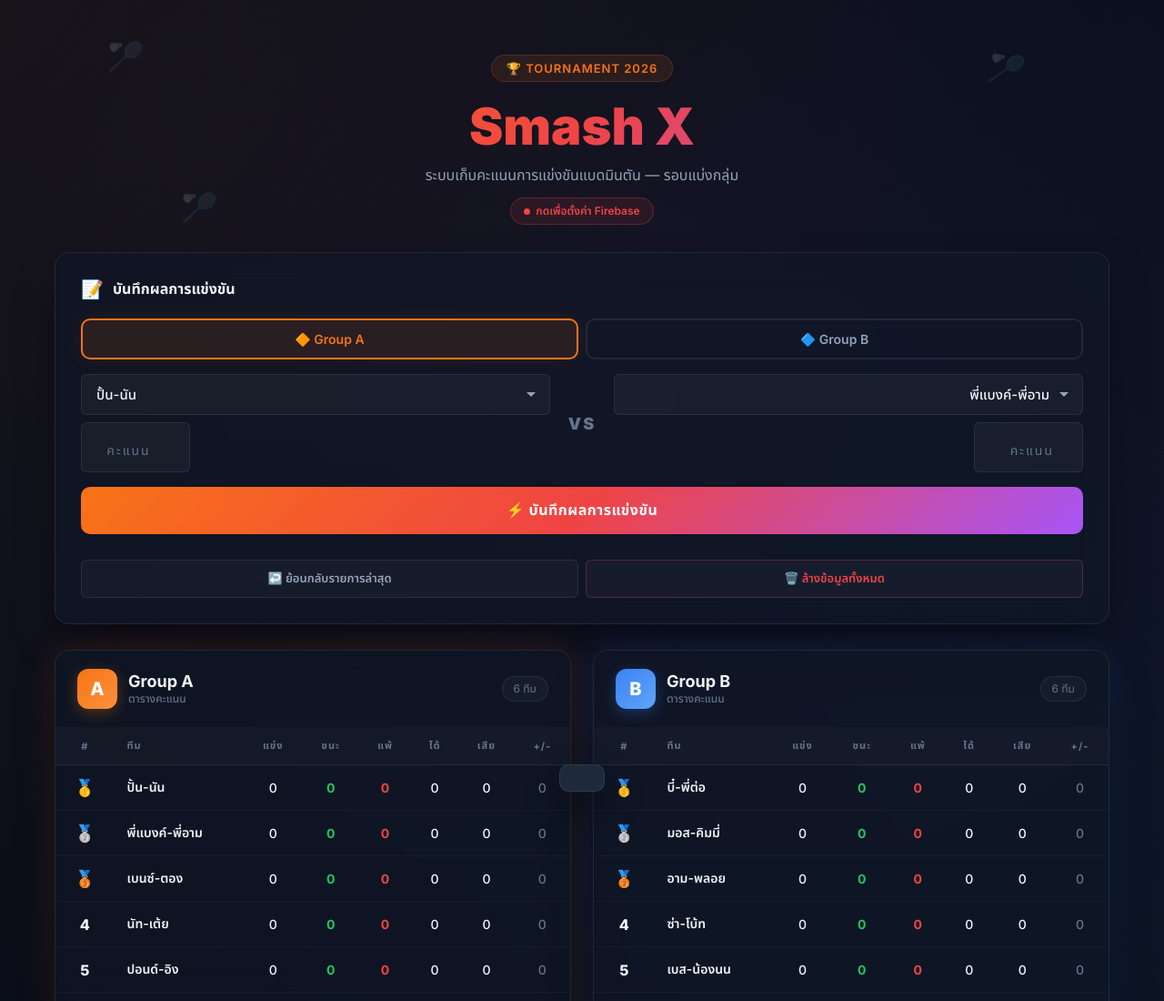
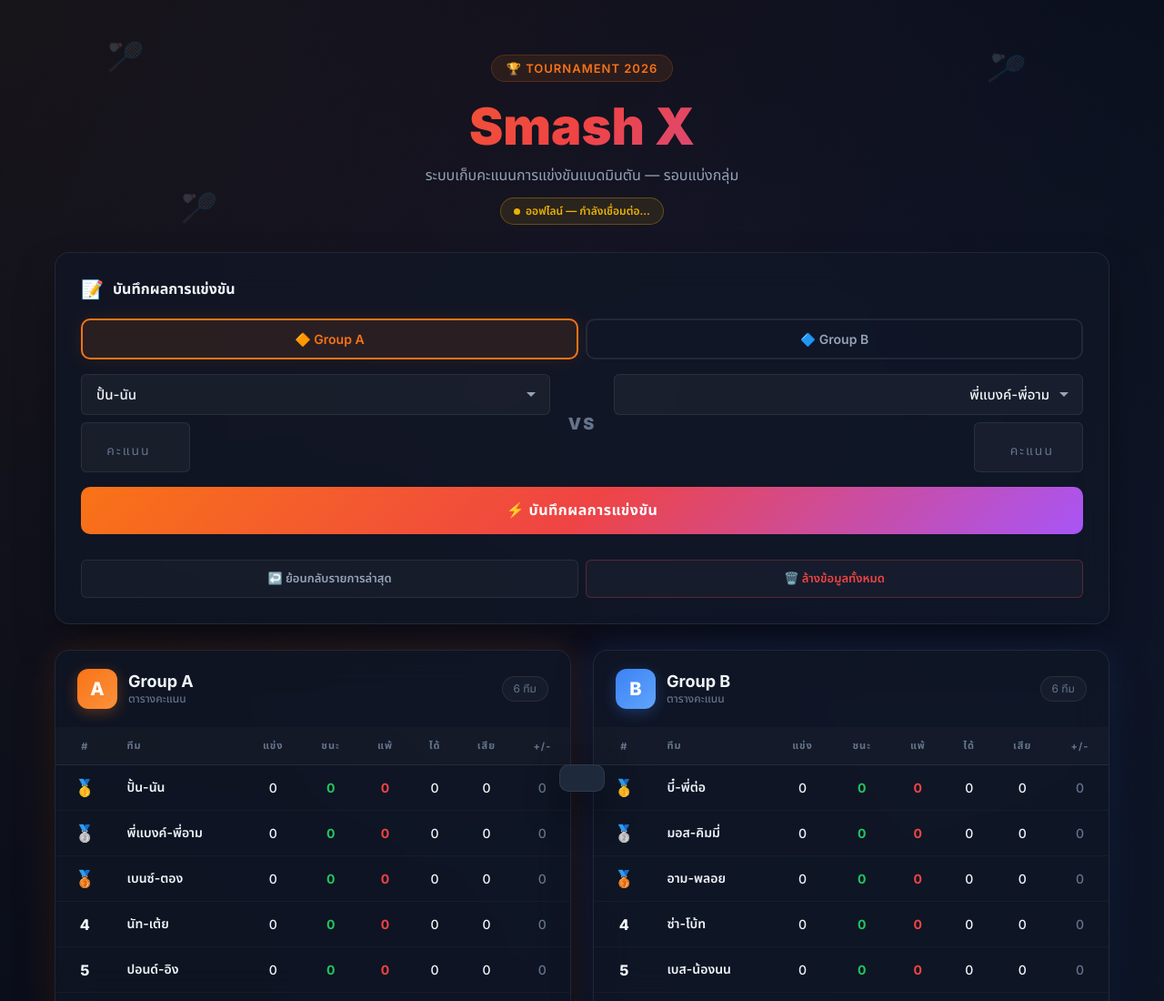
Before and after one commit to sanaphol/SmashX_scoreboard, a plain HTML site: page index.html in a window 1280 px wide. Shown: the top 1100 px of the page at 91% size. Drawn offline with Linux system fonts and the light colour scheme; no server answers.

Commit message:
Update index.html

```diff
--- a/index.html
+++ b/index.html
@@ -1335,6 +1335,19 @@
 
     // ===== FIREBASE =====
     const FIREBASE_CONFIG_KEY = 'smashx_firebase_config';
+
+    // Default Firebase config for SmashX scoreboard
+    // ใส่ไว้ในไฟล์โดยตรง เพื่อให้ทุกเครื่อง/มือถือเชื่อม Database ได้ทันที
+    const DEFAULT_FIREBASE_CONFIG = {
+        apiKey: "AIzaSyD1XwX8a4KIUxJj7eVw_X8q246uqt5_nzE",
+        authDomain: "smashx-ef415.firebaseapp.com",
+        databaseURL: "https://smashx-ef415-default-rtdb.asia-southeast1.firebasedatabase.app",
+        projectId: "smashx-ef415",
+        storageBucket: "smashx-ef415.firebasestorage.app",
+        messagingSenderId: "599790489808",
+        appId: "1:599790489808:web:e95e97b7b1273adeee4ed5"
+    };
+
     let db = null;
     let firebaseConnected = false;
     let isUpdatingFromFirebase = false; // Prevent save loops
@@ -1345,10 +1358,10 @@
             try {
                 return JSON.parse(saved);
             } catch(e) {
-                return null;
-            }
-        }
-        return null;
+                return DEFAULT_FIREBASE_CONFIG;
+            }
+        }
+        return DEFAULT_FIREBASE_CONFIG;
     }
 
     function initFirebase(config) {
```
